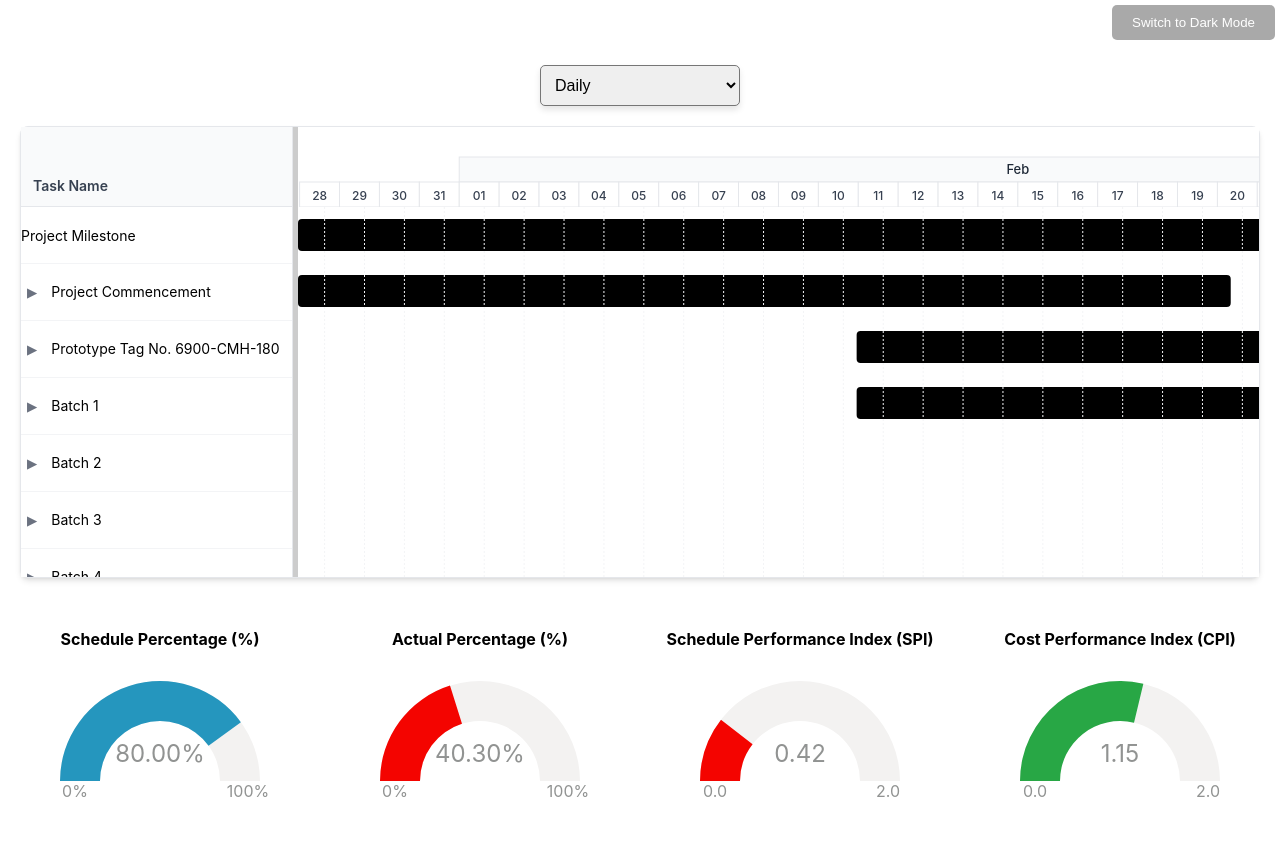
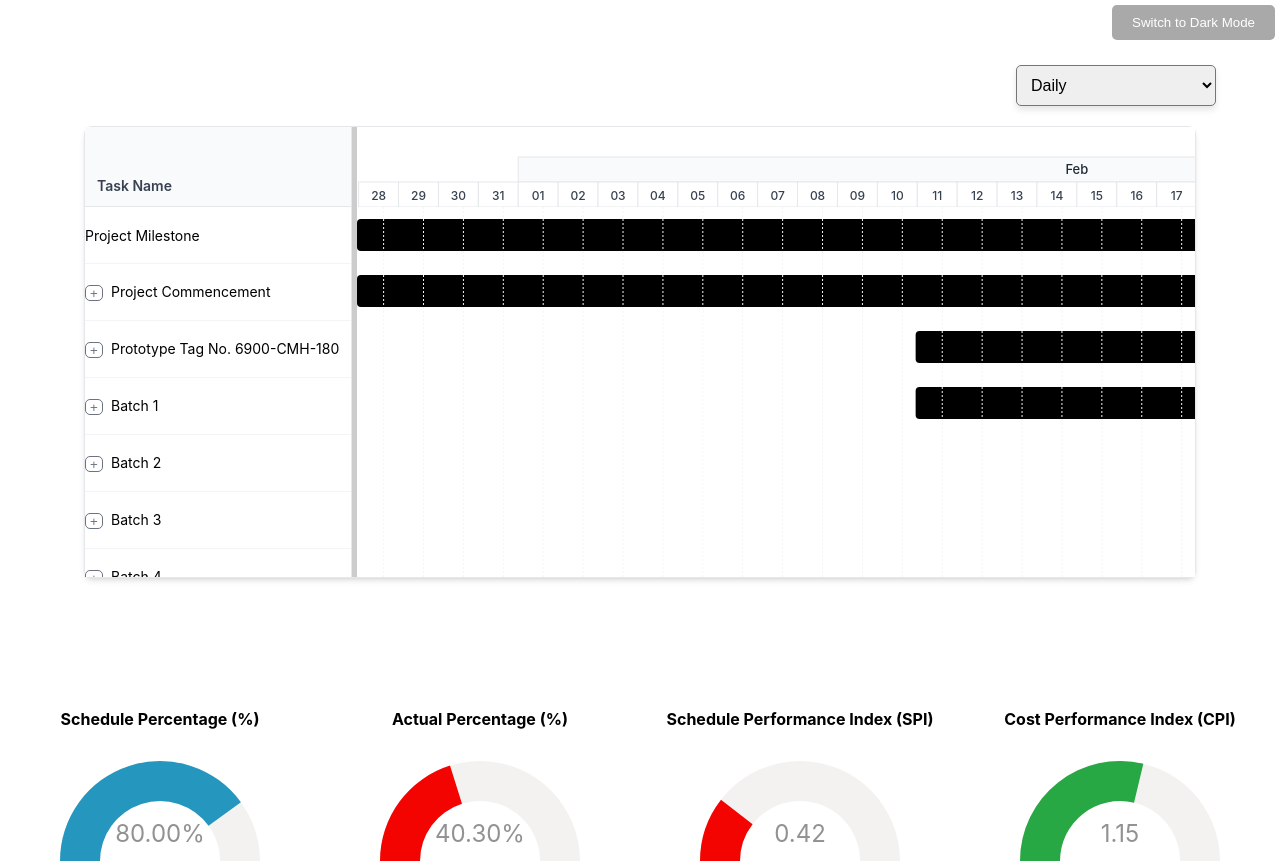
Before and after one commit to Jyoti-Technosoft/d3-scurve-gauge, a React (Create React App) app: page / in a window 1280 px wide. Shown: the top 862 px of the page. Built offline with nearby package versions, Linux system fonts and the light colour scheme.

Commit message:
Update expand, collapse button and show task below table on click

```diff
--- a/src/App.js
+++ b/src/App.js
@@ -3,13 +3,13 @@ import React, { useState } from "react";
 import Dashboard from "./Components/Dashboard";
 import SCurveChart from "./Components/SCurveChart";
 import GroupedBarChart from "./Components/GroupedBarChart";
+import GanttChart from "./Components/GanttChart";
 import data from "./Json/spread-period.json";
 import projectInfoData from "./Json/project-info.json";
 import blMilestoneActivity from "./Json/BL-milestoneActivity.json";
 import upMilestoneActivity from "./Json/UP-milestoneActivity.json";
 import wbsData from "./Json/wbsFile.json";
 import "./App.css";
-import GanttChart from "./Components/GanttChart";
 
 function App() {
   const [isDarkMode, setIsDarkMode] = useState(false);
--- a/src/Components/GanttChart.jsx
+++ b/src/Components/GanttChart.jsx
@@ -2,7 +2,7 @@ import React, { useEffect, useRef, useState } from 'react';
 import * as d3 from 'd3';
 
 const styles = {
-    groupedBarContainer: {
+    ganttChart: {
       margin: "auto",
       width: "90%",
       paddingBottom: "5rem"
@@ -44,7 +44,8 @@ const styles = {
     },
     dropdownContainer: {
       margin: "20px 0",
-      textAlign: "center",
+      display: "flex",
+      justifyContent: "end"
     },
     dropdown: {
       width: "200px",
@@ -61,7 +62,7 @@ const styles = {
     },
   };
 
-const TaskTable = ({ tasks, expandedTasks, onToggleExpand }) => {
+const TaskTable = ({ tasks, expandedTasks, onToggleExpand, showTaskTable, isTaskClicked }) => {
   const renderTask = (task, level = 0) => {
     const isExpanded = expandedTasks.includes(task.objectId);
     const hasChildren = task.children && task.children.length > 0;
@@ -74,13 +75,14 @@ const TaskTable = ({ tasks, expandedTasks, onToggleExpand }) => {
     return (
       <React.Fragment key={task.objectId}>
         <tr className={`task-row ${task.type}`}>
-          <td style={{ paddingLeft: `${level * 20}px` }}>
+          <td style={{ paddingLeft: `${level * 20}px` }} onClick={()=> showTaskTable(task)}>
             {hasChildren && (
               <button
                 className={`expand-button ${isExpanded ? 'expanded' : ''}`}
+                style={{ width: '18px', height: '16px', verticalAlign: 'middle' }}
                 onClick={() => onToggleExpand(task.objectId)}
               >
-                {isExpanded ? '▼' : '▶'}
+                {isExpanded ? '-' : '+'}
               </button>
             )}
             {task.name}
@@ -142,6 +144,13 @@ const GanttChart = ({ tasks, blMilestoneActivity, upMilestoneActivity, wbsData }
   const chartContainerRef = useRef();
   const splitBarRef = useRef();
   const [expandedTasks, setExpandedTasks] = useState([1, 5]); // Initially expand top-level tasks
+  const [isTaskClicked, setIsTaskClicked] = useState(false);
+  const [task, setTask] = useState();
+
+  const showTaskTable = (task) => {
+    setTask(task);
+    setIsTaskClicked(true);
+  }
   // const preparedTasks = () => {
   //   // console.log("DATA BASE ===> ", blMilestoneActivity);
   //   // console.log("DATA UPDA ===> ", upMilestoneActivity);
@@ -538,7 +547,7 @@ const GanttChart = ({ tasks, blMilestoneActivity, upMilestoneActivity, wbsData }
   };
 
   return (
-    <div>
+    <div style={styles.ganttChart}>
         <div style={styles.dropdownContainer}>
             <select
               value={timeInterval}
@@ -558,6 +567,8 @@ const GanttChart = ({ tasks, blMilestoneActivity, upMilestoneActivity, wbsData }
                     tasks={tasks}
                     expandedTasks={expandedTasks}
                     onToggleExpand={handleToggleExpand}
+                    showTaskTable={showTaskTable}
+                    isTaskClicked={isTaskClicked}
                 />
             </div>
             <div className="split-bar" ref={splitBarRef} onMouseDown={startDragging} ></div>
@@ -574,6 +585,18 @@ const GanttChart = ({ tasks, blMilestoneActivity, upMilestoneActivity, wbsData }
               </div>
             </div>
         </div>
+        {isTaskClicked &&
+          <table className="task-table">
+            <thead>
+              <tr>
+                <th>Task Name</th>
+              </tr>
+            </thead>
+            <tbody>
+              <tr><td>{task.name}</td></tr>
+            </tbody>
+          </table>
+        }
     </div>
   );
 };
--- a/src/index.css
+++ b/src/index.css
@@ -156,12 +156,14 @@ body {
 
 .expand-button {
   background: none;
-  border: none;
-  padding: 2px 6px;
+  padding: 0 4px;
   margin-right: 8px;
   cursor: pointer;
   color: var(--gray-500);
-  transition: color 0.2s ease;
+  display: inline-flex;
+  align-items: center;
+  border-radius: 5px;
+  border: 1px solid var(--gray-500);
 }
 
 .expand-button:hover {
```
